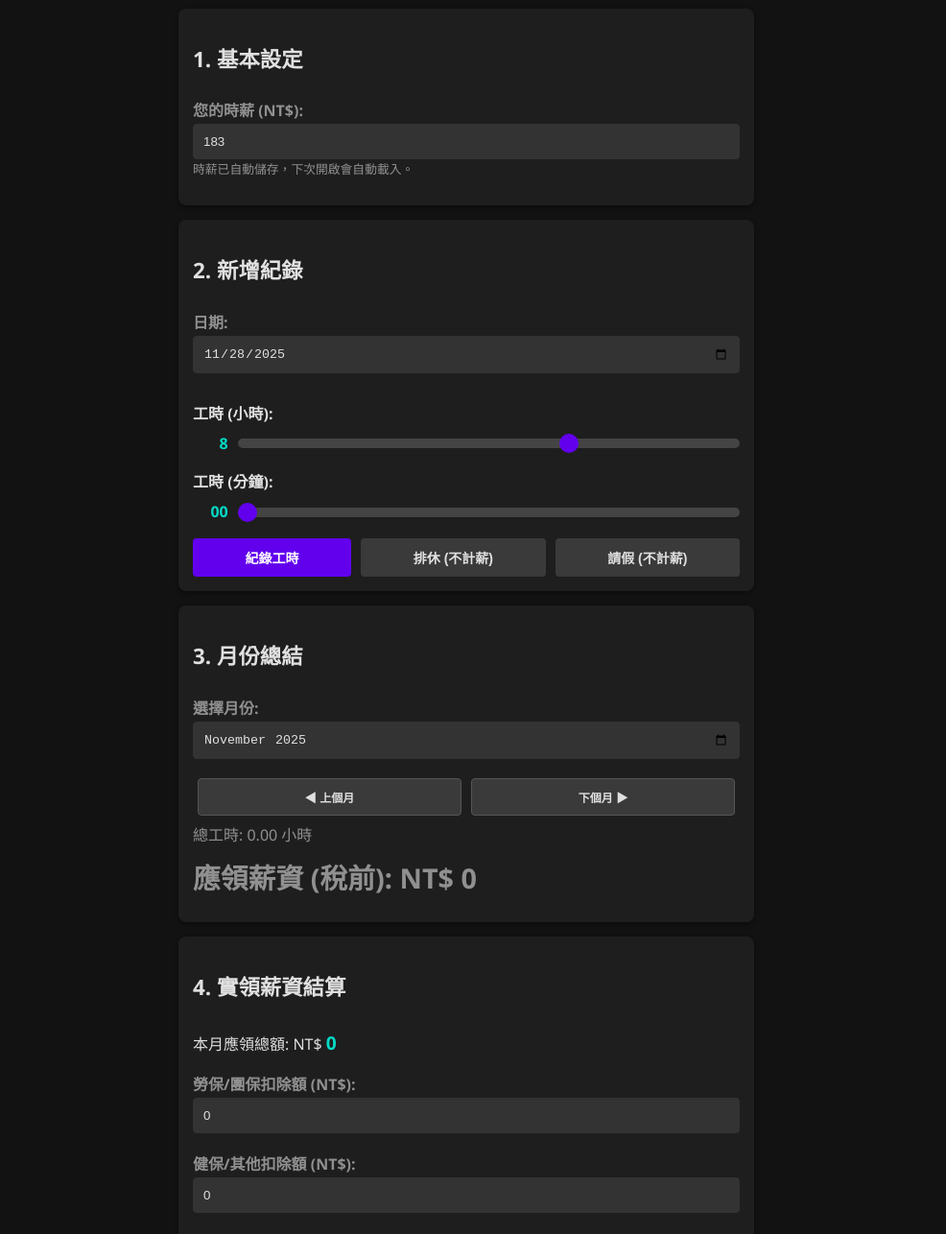
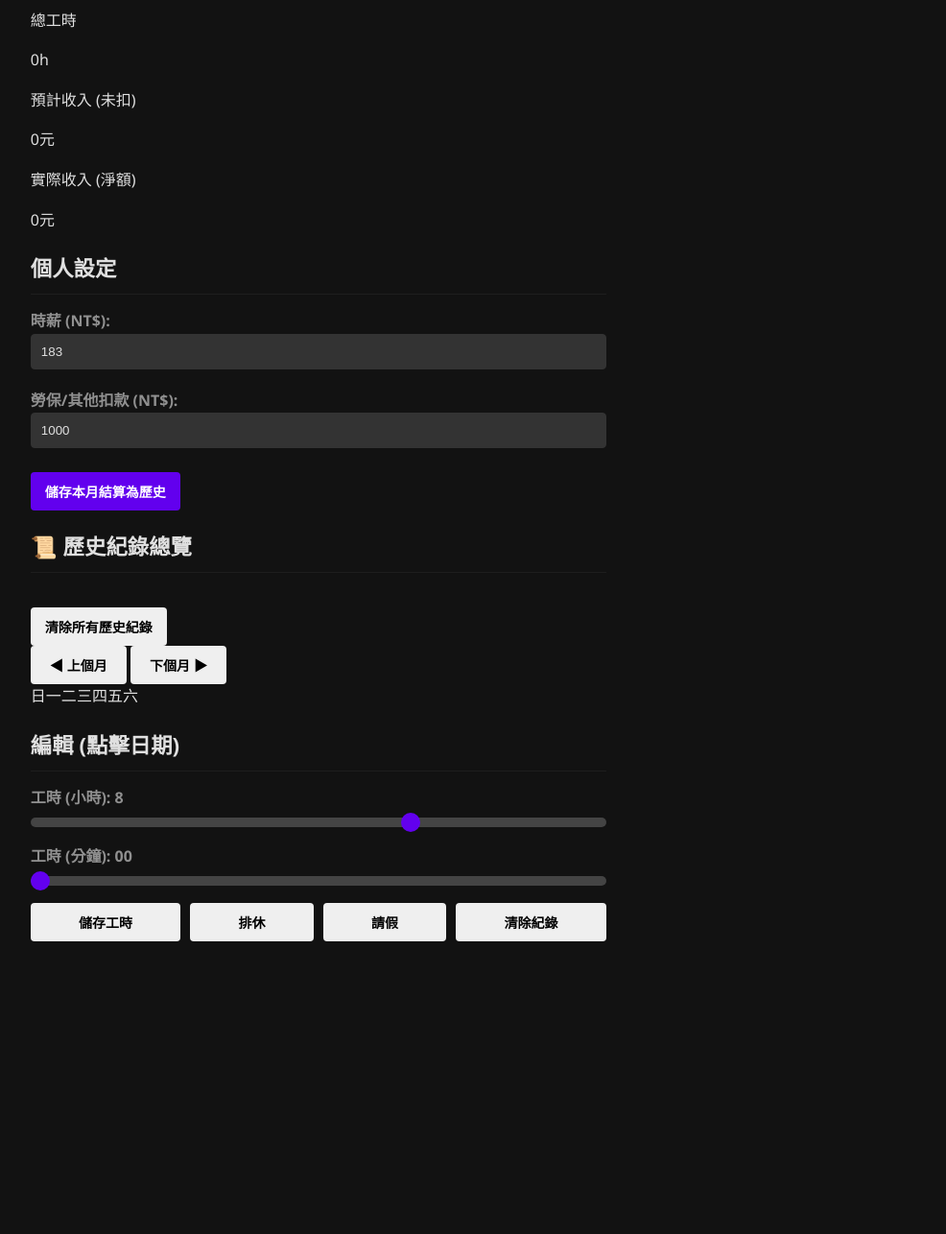
Before and after one commit to xiaocong107/salarytrack, a plain HTML site: page index.html in a window 1280 px wide. Shown: the part 109-1395 px from the top of the page at 96% size, without its empty margins (154-1140 px from the left). After the commit the page ends 1115 px from the top, so only its background shows below. Drawn offline with Linux system fonts and the light colour scheme.

Commit message:
index.html

```diff
--- a/index.html
+++ b/index.html
@@ -3,101 +3,101 @@
 <head>
     <meta charset="UTF-8">
     <meta name="viewport" content="width=device-width, initial-scale=1.0">
-    <title>打工薪資計算器</title>
+    <title>打工薪資紀錄器 - 極簡版</title>
     <link rel="stylesheet" href="styles.css">
 </head>
 <body>
     <div class="container">
-        <h1>🌑 打工薪資紀錄器</h1>
 
-        <section class="card rate-section">
-            <h2>1. 基本設定</h2>
-            <label for="hourlyRate">您的時薪 (NT$):</label>
-            <input type="number" id="hourlyRate" value="183" min="0">
-            <p class="auto-save-hint">時薪已自動儲存，下次開啟會自動載入。</p>
+        <header class="top-summary-bar" id="mainHeader">
+            <h1 id="currentMonthTitle">2025年11月</h1>
+
+            <div class="summary-grid">
+                <div class="sum-card">
+                    <p>總工時</p>
+                    <span class="value primary-color" id="totalHoursDisplay">0h</span>
+                </div>
+                <div class="sum-card">
+                    <p>預計收入 (未扣)</p>
+                    <span class="value secondary-color" id="totalSalaryDisplay">0元</span>
+                </div>
+                <div class="sum-card">
+                    <p>實際收入 (淨額)</p>
+                    <span class="value net-salary-color" id="netSalaryDisplay">0元</span>
+                </div>
+            </div>
+        </header>
+
+        <section class="settings-panel" id="settingsPage">
+            <h2>個人設定</h2>
+            <div class="input-group">
+                <label for="hourlyRate">時薪 (NT$):</label>
+                <input type="number" id="hourlyRate" value="183" min="0" placeholder="設定您的時薪">
+            </div>
+            <div class="input-group">
+                <label for="insuranceDeduction">勞保/其他扣款 (NT$):</label>
+                <input type="number" id="insuranceDeduction" value="1000" min="0" placeholder="每月固定扣款金額">
+            </div>
+             <button onclick="saveCurrentMonthSummary()" class="btn-primary" style="margin-top: 15px;">儲存本月結算為歷史</button>
         </section>
 
-        <section class="card log-section">
-            <h2>2. 新增紀錄</h2>
-            <label for="logDate">日期:</label>
-            <input type="date" id="logDate">
+        <section class="history-page page-content" id="historyPage">
+            <h2>📜 歷史紀錄總覽</h2>
+            <ul id="historyList">
+                </ul>
+            <button onclick="clearAllHistory()" class="btn-clear" style="margin-top: 20px;">清除所有歷史紀錄</button>
+        </section>
 
-            <div class="time-slider-inputs">
-                <label>工時 (小時):</label>
-                <div class="slider-control">
-                    <span id="workHoursValue">8</span>
-                    <input type="range" id="workHoursSlider" min="0" max="12" value="8" step="1" oninput="updateTimeDisplay()">
+
+        <main class="calendar-section page-content active" id="calendarPage">
+            <div class="calendar-nav">
+                <button onclick="changeMonth(-1)" class="nav-button">&#9664; 上個月</button>
+                <button onclick="changeMonth(1)" class="nav-button">下個月 &#9654;</button>
+            </div>
+
+            <div class="weekdays">
+                <span>日</span><span>一</span><span>二</span><span>三</span><span>四</span><span>五</span><span>六</span>
+            </div>
+
+            <div id="calendarDisplay" class="calendar-grid">
+                </div>
+        </main>
+
+        <section class="edit-panel" id="editPanel">
+            <h2>編輯 <span id="selectedDateTitle">(點擊日期)</span></h2>
+
+            <div id="currentLogInfo">
                 </div>
 
-                <label>工時 (分鐘):</label>
-                <div class="slider-control">
-                    <span id="workMinutesValue">00</span>
-                    <input type="range" id="workMinutesSlider" min="0" max="59" value="0" step="5" oninput="updateTimeDisplay()">
-                </div>
+            <div class="slider-inputs">
+                <label>工時 (小時): <span id="workHoursValue">8</span></label>
+                <input type="range" id="workHoursSlider" min="0" max="12" value="8" step="1" oninput="updateTimeDisplay()">
+
+                <label>工時 (分鐘): <span id="workMinutesValue">00</span></label>
+                <input type="range" id="workMinutesSlider" min="0" max="59" value="0" step="5" oninput="updateTimeDisplay()">
             </div>
 
             <div class="action-buttons">
-                <button onclick="addSliderLog()" class="btn-primary">紀錄工時</button>
-                <button onclick="addLeave('排休')" class="btn-secondary">排休 (不計薪)</button>
-                <button onclick="addLeave('請假')" class="btn-secondary">請假 (不計薪)</button>
+                <button onclick="saveDailyLog('工時')" class="btn-save">儲存工時</button>
+                <button onclick="saveDailyLog('排休')" class="btn-leave">排休</button>
+                <button onclick="saveDailyLog('請假')" class="btn-leave">請假</button>
+                <button onclick="clearDailyLog()" class="btn-clear">清除紀錄</button>
             </div>
         </section>
 
-        <section class="card summary-section">
-            <h2>3. 月份總結</h2>
-            <div class="filter-controls">
-                <label for="monthFilter">選擇月份:</label>
-                <input type="month" id="monthFilter">
-                <div class="month-changer">
-                    <button onclick="changeMonth(-1)">&#9664; 上個月</button>
-                    <button onclick="changeMonth(1)">下個月 &#9654;</button>
-                </div>
-            </div>
-
-            <div class="summary-output">
-                <p>總工時: <span id="totalHours">0.00</span> 小時</p>
-                <p class="total-salary">應領薪資 (稅前): NT$ <span id="totalSalary">0</span></p>
-            </div>
-        </section>
-
-        <section class="card final-salary-section">
-            <h2>4. 實領薪資結算</h2>
-            <p>本月應領總額: NT$ <span id="payableSalary" class="bold-value">0</span></p>
-
-            <label for="labourInsurance">勞保/團保扣除額 (NT$):</label>
-            <input type="number" id="labourInsurance" value="0" min="0">
-
-            <label for="healthInsurance">健保/其他扣除額 (NT$):</label>
-            <input type="number" id="healthInsurance" value="0" min="0">
-
-            <button onclick="calculateNetSalary()" class="btn-calculate">計算實領金額</button>
-
-            <p class="final-result">實拿金額: NT$ <span id="netSalary" class="final-value">0</span></p>
-
-            <button onclick="saveMonthlyRecord()" class="btn-save-record">儲存本月結算</button>
-        </section>
-
-        <section class="card calendar-section">
-            <h2>5. 上班日曆 (每日收入)</h2>
-            <div id="calendarDisplay" class="calendar-grid">
-                </div>
-        </section>
-
-        <section class="card monthly-record-section">
-            <h2>6. 月實領紀錄</h2>
-            <ul id="monthlyRecordList">
-                </ul>
-            <button onclick="clearMonthlyRecords()" class="btn-danger-small">清除月結算紀錄</button>
-        </section>
-
-        <section class="card list-section">
-            <h2>7. 詳細紀錄清單</h2>
-            <ul id="logList">
-                </ul>
-            <button onclick="clearLogs()" class="btn-danger">清除所有工時/請假紀錄</button>
-        </section>
     </div>
 
-    <script src="script.js"></script>
-</body>
-</html>
+    <nav class="bottom-nav">
+        <button onclick="showPage('calendarPage')" class="nav-item active" id="nav-calendar">
+            <span class="nav-icon">📅</span>
+            <span class="nav-text">日曆</span>
+        </button>
+        <button onclick="showPage('settingsPage')" class="nav-item" id="nav-settings">
+            <span class="nav-icon">⚙️</span>
+            <span class="nav-text">設定</span>
+        </button>
+        <button onclick="showPage('historyPage')" class="nav-item" id="nav-history">
+            <span class="nav-icon">📜</span>
+            <span class="nav-text">歷史</span>
+        </button>
+    </nav>
```
